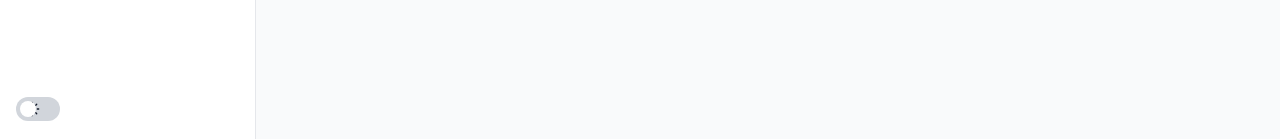
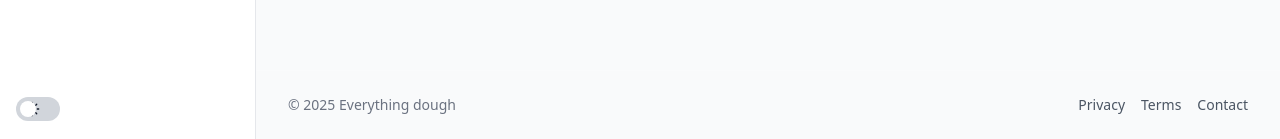
Before and after one commit to VilleJLehtola/Dough-calculator, a React (Vite) app: page / in a window 1280 px wide. Shown: the part 661-800 px from the top of the page. Built offline with nearby package versions, Linux system fonts and the light colour scheme; no server answers; the database is empty.

Commit message:
Update Layout.jsx

```diff
--- a/src/components/Layout.jsx
+++ b/src/components/Layout.jsx
@@ -3,6 +3,7 @@ import Sidebar from './Sidebar';
 import Header from './Header';
 import MobileMenu from './MobileMenu';
 import DarkModeToggle from './DarkModeToggle';
+import Footer from '@/components/Footer';
 
 const Layout = ({ children, user, onLoginClick, onLogout }) => {
   const [isMobile, setIsMobile] = useState(window.innerWidth < 768);
@@ -51,10 +52,14 @@ const Layout = ({ children, user, onLoginClick, onLogout }) => {
         />
       )}
 
-      {/* Main content */}
+      {/* Main content column */}
       <div className="flex-1 flex flex-col">
         <Header user={user} />
-        <main className="flex-1 p-4">{children}</main>
+        <main className="flex-1 p-4" role="main">
+          {children}
+        </main>
+        {/* New global footer */}
+        <Footer />
       </div>
 
       {!isMobile && (
```
